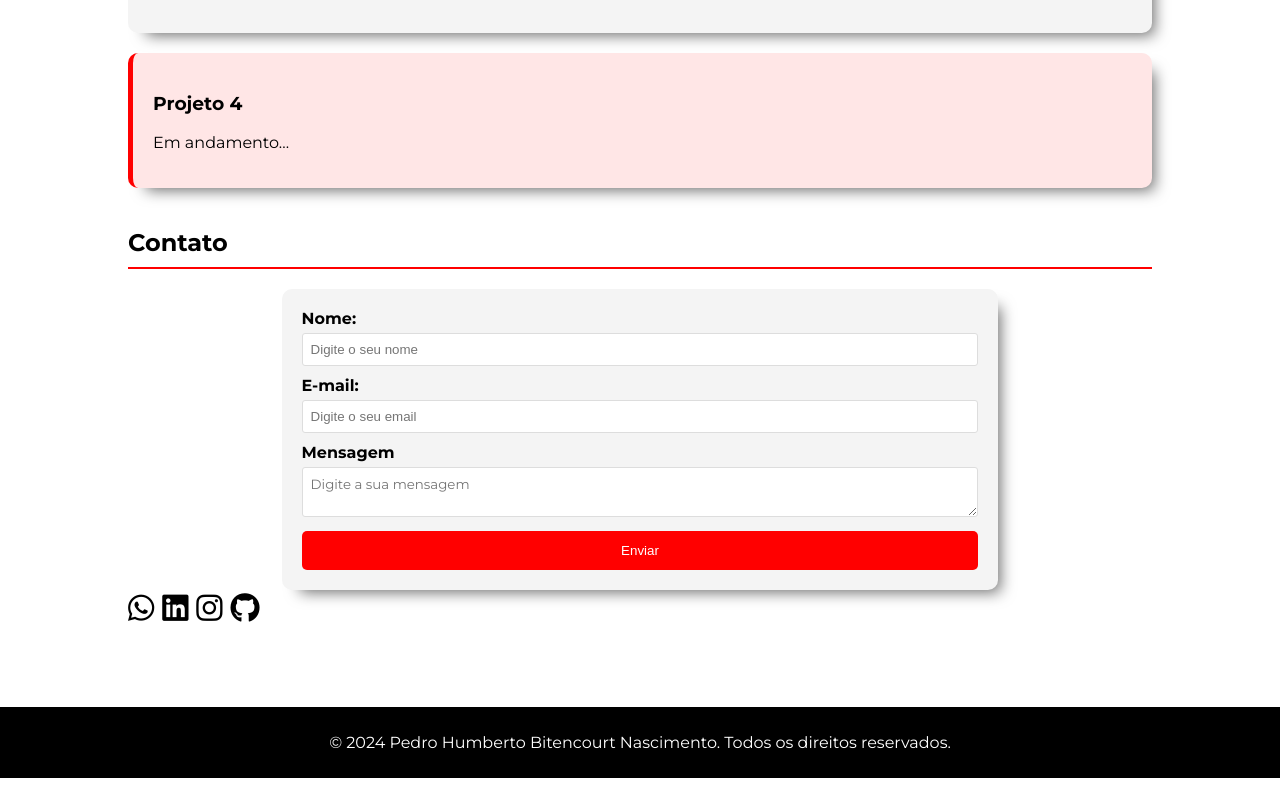
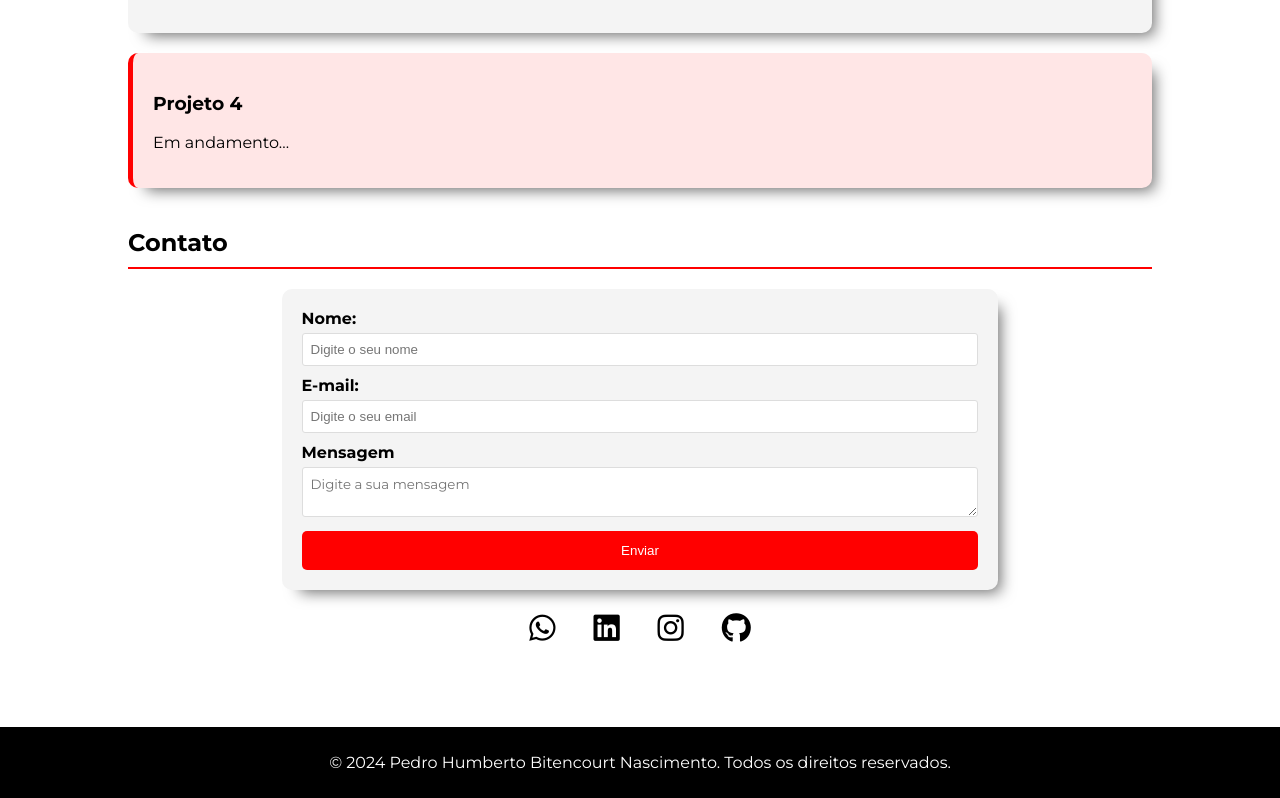
Before and after one commit to PedroBN04/Portfolio, a plain HTML site: page index.html in a window 1280 px wide. Shown: the part 1730-2528 px from the top of the page. Drawn offline with Linux system fonts and the light colour scheme.

Commit message:
Update styles.css

```diff
--- a/styles.css
+++ b/styles.css
@@ -184,3 +184,20 @@ footer {
 .fa-star-half-stroke {
   color: rgb(198, 204, 38);
 }
+
+.social-icons {
+  text-align: center;
+  margin-top: 20px;
+}
+
+.social-icons a {
+  font-size: 40px;
+  color: #000000;
+  margin: 0 15px;
+  text-decoration: none;
+  transition: color 0.3s ease-in-out;
+}
+
+.social-icons a:hover {
+  color: #ff0000;
+}
```
